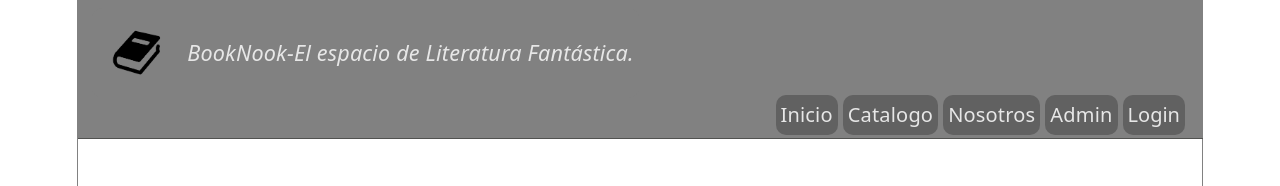
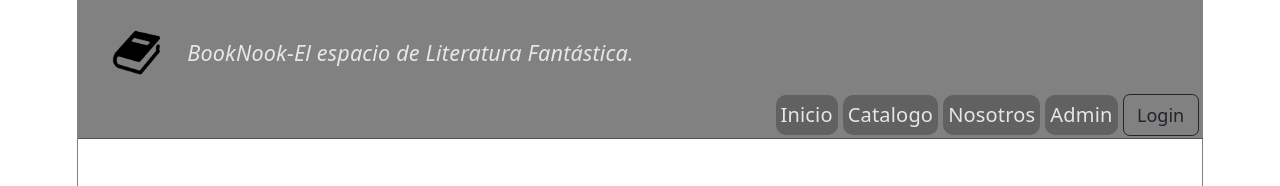
Before and after one commit to Sushy-trash/BookNook-React, a React (Vite) app in the folder BN-react/: page / in a window 1280 px wide. Shown: the top 186 px of the page. Built offline with nearby package versions, Linux system fonts and the light colour scheme.

Commit message:
Actualización Header.jsx
Se incorpora funcionalidad al botón Login para que derive a la pag de usuario.

```diff
--- a/BN-react/src/component/Header.jsx
+++ b/BN-react/src/component/Header.jsx
@@ -1,6 +1,6 @@
 import { useState } from 'react';
 import Logo from "./Logo";
-export default function Header(){
+export default function Header({ onLoginClick }) {
     const [open, setOpen] = useState(false);
     return(
         <>
@@ -13,11 +13,13 @@ export default function Header(){
                     <a className="navegacion-link" href="#catalogo">Catalogo</a>
                     <a className="navegacion-link" href="#nosotros">Nosotros</a>
                     <a className="navegacion-link" href="/admin.html">Admin</a>
-                    <button className="header-boton" onClick={() => setOpen(!open)}>
-                        <a href="#login">Login</a>
+                    <button
+                        type="button"
+                        className="btn btn-outline-dark"
+                        onClick={onLoginClick}
+                    >
+                        Login
                     </button>
-
-
                 </nav>
 
             </header>
```
